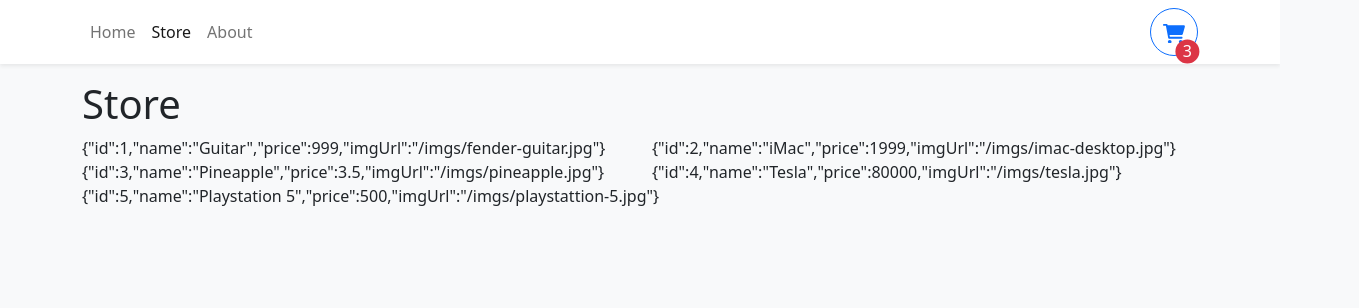
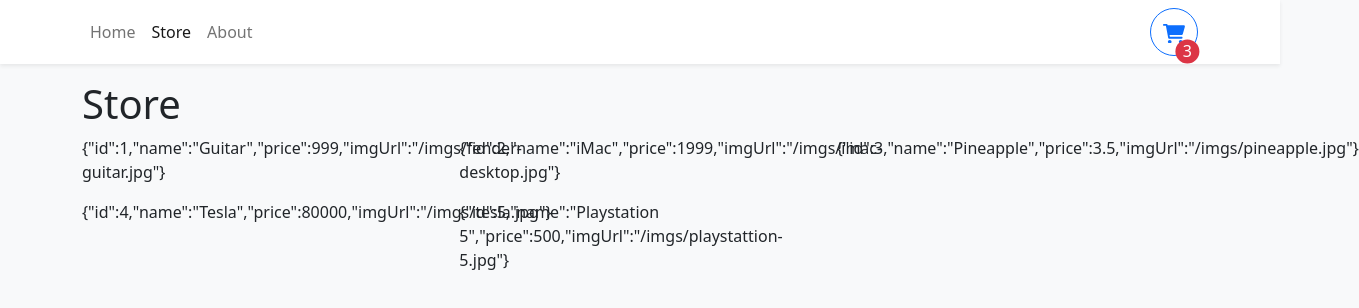
Before and after one commit to oscarnunez1/shopsy-cart, a React (Vite) app: page /store in a window 1280 px wide. Shown: the top 308 px of the page, 1359 px wide, since content can reach past the window. Built offline with nearby package versions, Linux system fonts and the light colour scheme.

Commit message:
map through items in store.tsx

```diff
--- a/src/pages/Store.tsx
+++ b/src/pages/Store.tsx
@@ -5,7 +5,7 @@
   return (
     <>
       <h1>Store</h1>
-      <Row>
+      <Row md={2} xs={1} lg={3} className="g-3">
         {storeItems.map(item => (
           <Col>{JSON.stringify(item)}</Col>
         ))}
```
